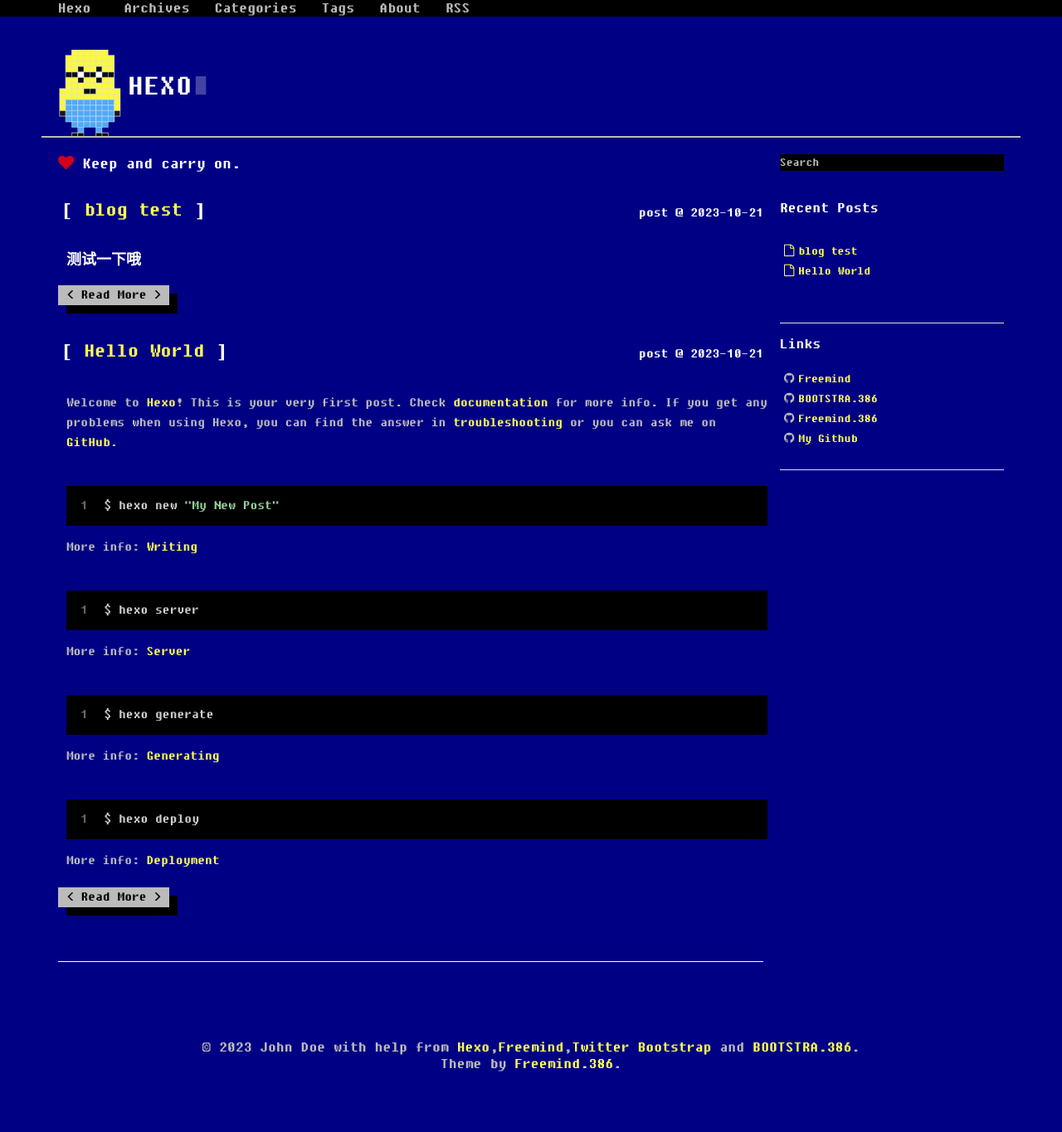
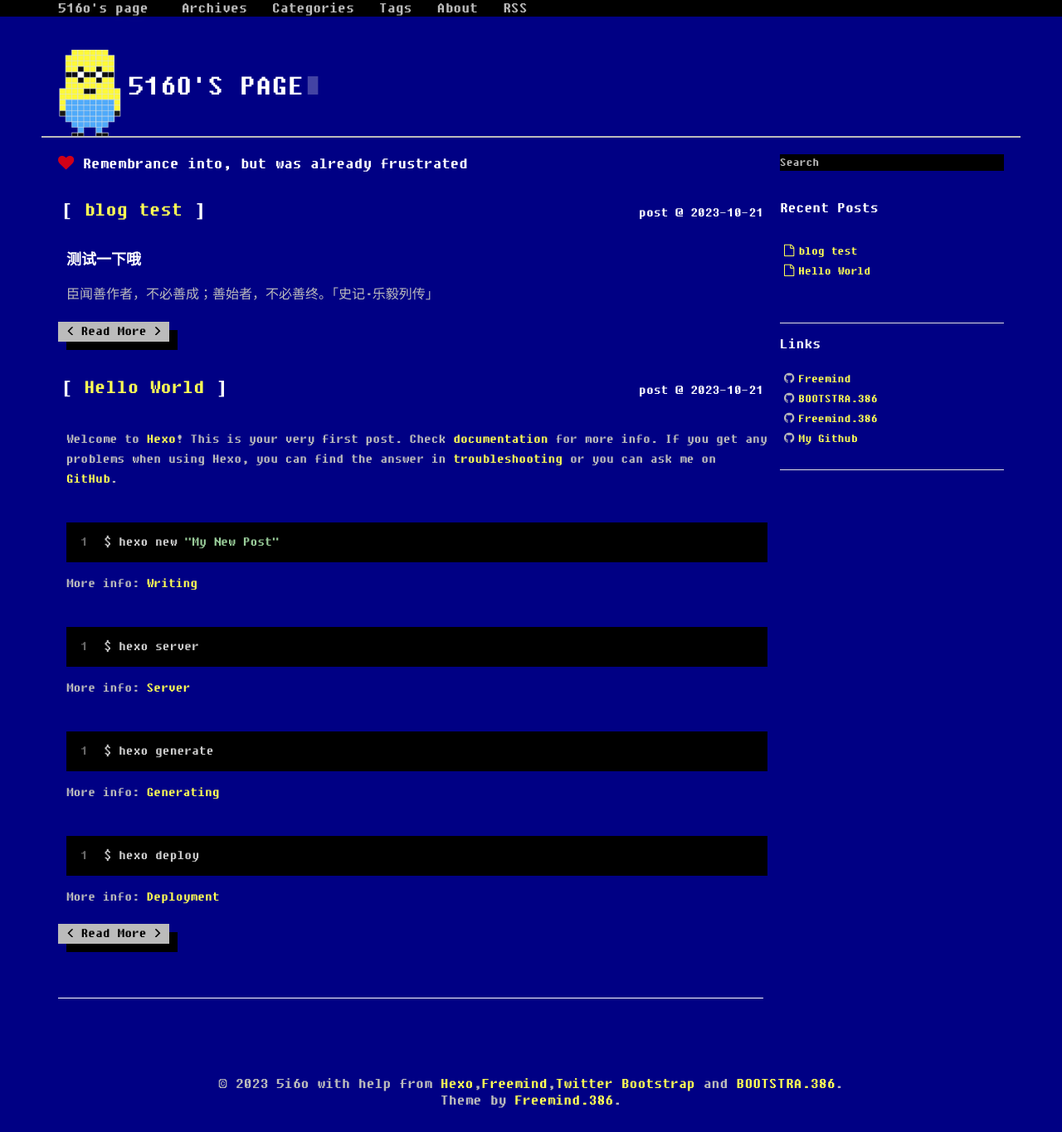
Before and after one commit to Xspielberg/Xspielberg.github.io, a plain HTML site: page index.html in a window 1280 px wide. Shown: the whole page at 83% size. Drawn offline with Linux system fonts and the light colour scheme; a web font is replaced by a local one.

Commit message:
Site updated: YYYY-10-2023年10月22日 01:38:22

```diff
--- a/index.html
+++ b/index.html
@@ -6,14 +6,14 @@
   <meta http-equiv="cache-control" content="no-cache">
   <meta http-equiv="expires" content="0">
 
-  <title>Hexo</title>
-  <meta name="author" content="John Doe">
+  <title>516o&#39;s page</title>
+  <meta name="author" content="5i6o">
 
 
   <meta name="viewport" content="width=device-width, initial-scale=1, maximum-scale=1">
 
 
-  <meta property="og:site_name" content="Hexo"/>
+  <meta property="og:site_name" content="516o&#39;s page"/>
 
 
     <meta property="og:image" content=""/>
@@ -58,7 +58,7 @@
         <span class="icon-bar"></span>
         <span class="icon-bar"></span>
       </button>
-	  <a class="navbar-brand" href="/">Hexo</a>
+	  <a class="navbar-brand" href="/">516o&#39;s page</a>
       <div class="collapse navbar-collapse nav-menu">
 		<ul class="nav navbar-nav">
 
@@ -101,7 +101,7 @@
   <div class="container">
   	<div class="content">
     	 <div class="page-header logo">
-  <h1>Hexo<span class="blink-fast">∎</span></h1>
+  <h1>516o&#39;s page<span class="blink-fast">∎</span></h1>
 </div>
 
 <div class="row page">
@@ -115,7 +115,7 @@
 
 		<i class="fa fa-heart blink-slow"></i>
 
-		Keep and carry on.
+		Remembrance into, but was already frustrated
 
 </div>
 
@@ -144,7 +144,8 @@
   <div class="row">
 
 
-		<h4 id="测试一下哦"><a href="#测试一下哦" class="headerlink" title="测试一下哦"></a>测试一下哦</h4>
+		<h4 id="测试一下哦"><a href="#测试一下哦" class="headerlink" title="测试一下哦"></a>测试一下哦</h4><p>臣闻善作者，不必善成；善始者，不必善终。「史记·乐毅列传」</p>
+
 
 	</div>
   <a type="button" href="/2023/10/21/blog-test/#more" class="btn btn-default more">Read More</a>
@@ -256,7 +257,7 @@
 
 		<li><i class="fa fa-github"></i><a href="https://github.com/blackshow/hexo-theme-freemind.386" title="Freemind.386's Github repository." target="_blank">Freemind.386</a></li>
 
-		<li><i class="fa fa-github"></i><a href="http://www.github.com/blackshow" title="My Github account." target="_blank">My Github</a></li>
+		<li><i class="fa fa-github"></i><a href="https://github.com/Xspielberg" title="My Github account." target="_blank">My Github</a></li>
 
 	</ul>
 </div>
@@ -273,7 +274,7 @@
   </div>
   <div class="container-narrow">
   <footer> <p>
-  &copy; 2023 John Doe
+  &copy; 2023 5i6o
 
       with help from <a href="http://hexo.io/" target="_blank">Hexo</a>,<a target="_blank" rel="noopener" href="http://github.com/wzpan/hexo-theme-freemind/">Freemind</a>,<a href="http://getbootstrap.com/" target="_blank">Twitter Bootstrap</a> and <a href="http://getbootstrap.com/" target="_blank">BOOTSTRA.386</a>.
      <br> Theme by <a target="_blank" rel="noopener" href="http://github.com/wzpan/hexo-theme-freemind/">Freemind.386</a>.
--- a/search.xml
+++ b/search.xml
@@ -8,7 +8,7 @@
       <link href="/2023/10/21/blog-test/"/>
       <url>/2023/10/21/blog-test/</url>
 
-        <content type="html"><![CDATA[<h4 id="测试一下哦"><a href="#测试一下哦" class="headerlink" title="测试一下哦"></a>测试一下哦</h4>]]></content>
+        <content type="html"><![CDATA[<h4 id="测试一下哦"><a href="#测试一下哦" class="headerlink" title="测试一下哦"></a>测试一下哦</h4><p>臣闻善作者，不必善成；善始者，不必善终。「史记·乐毅列传」</p>]]></content>
 
 
 
```
Also changed, not shown: 2023/10/21/blog-test/index.html (+8 -7 lines), 2023/10/21/hello-world/index.html (+5 -5 lines), about/index.html (+8 -5 lines), archives/2023/10/index.html (+6 -6 lines), archives/2023/index.html (+6 -6 lines), archives/index.html (+6 -6 lines), categories/index.html (+5 -5 lines), tags/index.html (+5 -5 lines).
